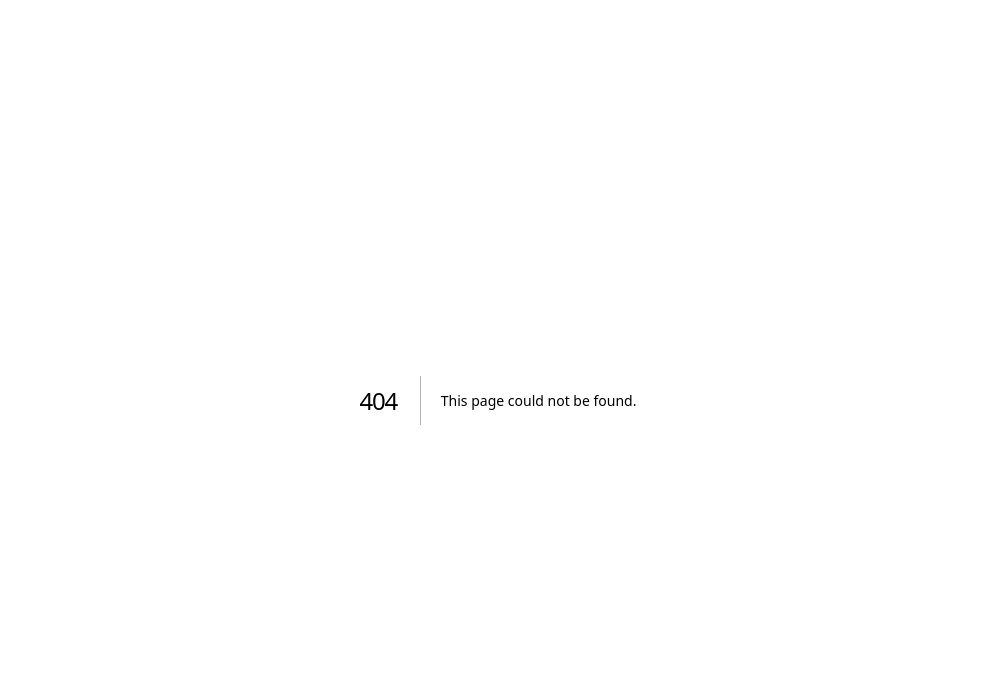
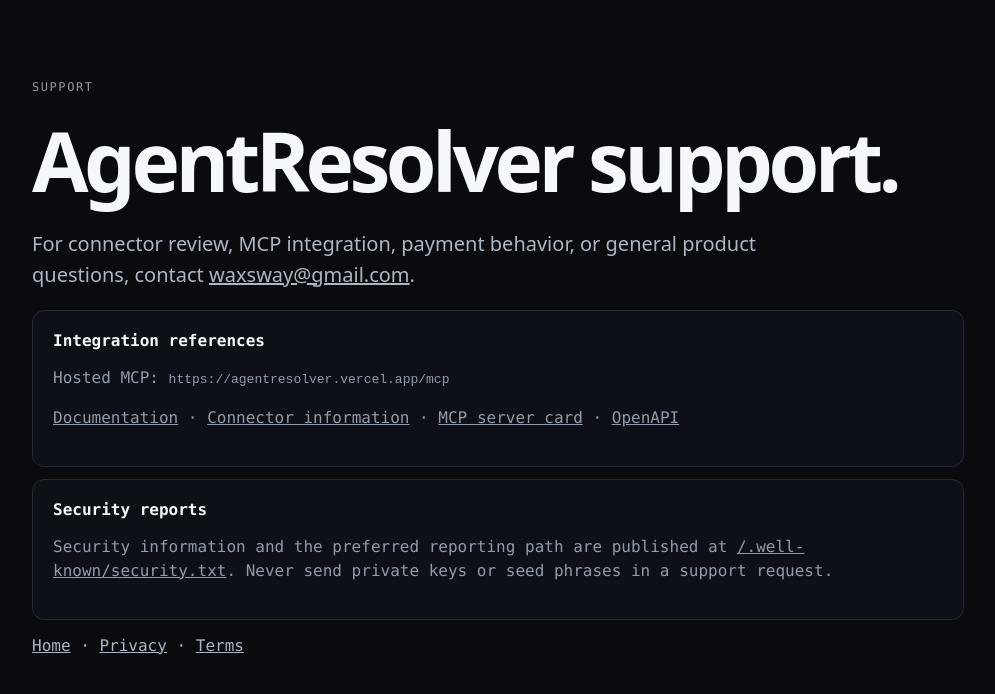
Before and after one commit to waxsway/agentresolver, a Next.js app: page /support in a window 1280 px wide. Before the commit this address had no page. Shown: the top 694 px of the page, without its empty margins (142-1137 px from the left). Built offline with nearby package versions, Linux system fonts and the light colour scheme.

Commit message:
Add connector review and policy pages

```diff
--- /dev/null
+++ b/src/app/support/page.tsx
@@ -0,0 +1,47 @@
+import type { Metadata } from "next";
+
+export const metadata: Metadata = {
+  title: "Support — AgentResolver",
+  description: "Support and integration help for AgentResolver."
+};
+
+export default function SupportPage() {
+  return (
+    <main>
+      <div className="eyebrow">SUPPORT</div>
+      <h1>AgentResolver support.</h1>
+      <p className="lead">
+        For connector review, MCP integration, payment behavior, or general
+        product questions, contact{" "}
+        <a href="mailto:waxsway@gmail.com">waxsway@gmail.com</a>.
+      </p>
+
+      <section>
+        <h2>Integration references</h2>
+        <p>
+          Hosted MCP: <code>https://agentresolver.vercel.app/mcp</code>
+        </p>
+        <p>
+          <a href="/docs">Documentation</a> ·{" "}
+          <a href="/connector">Connector information</a> ·{" "}
+          <a href="/mcp/server-card">MCP server card</a> ·{" "}
+          <a href="/openapi.json">OpenAPI</a>
+        </p>
+      </section>
+
+      <section>
+        <h2>Security reports</h2>
+        <p>
+          Security information and the preferred reporting path are published at{" "}
+          <a href="/.well-known/security.txt">/.well-known/security.txt</a>.
+          Never send private keys or seed phrases in a support request.
+        </p>
+      </section>
+
+      <p className="links">
+        <a href="/">Home</a> · <a href="/privacy">Privacy</a> ·{" "}
+        <a href="/terms">Terms</a>
+      </p>
+    </main>
+  );
+}
```
